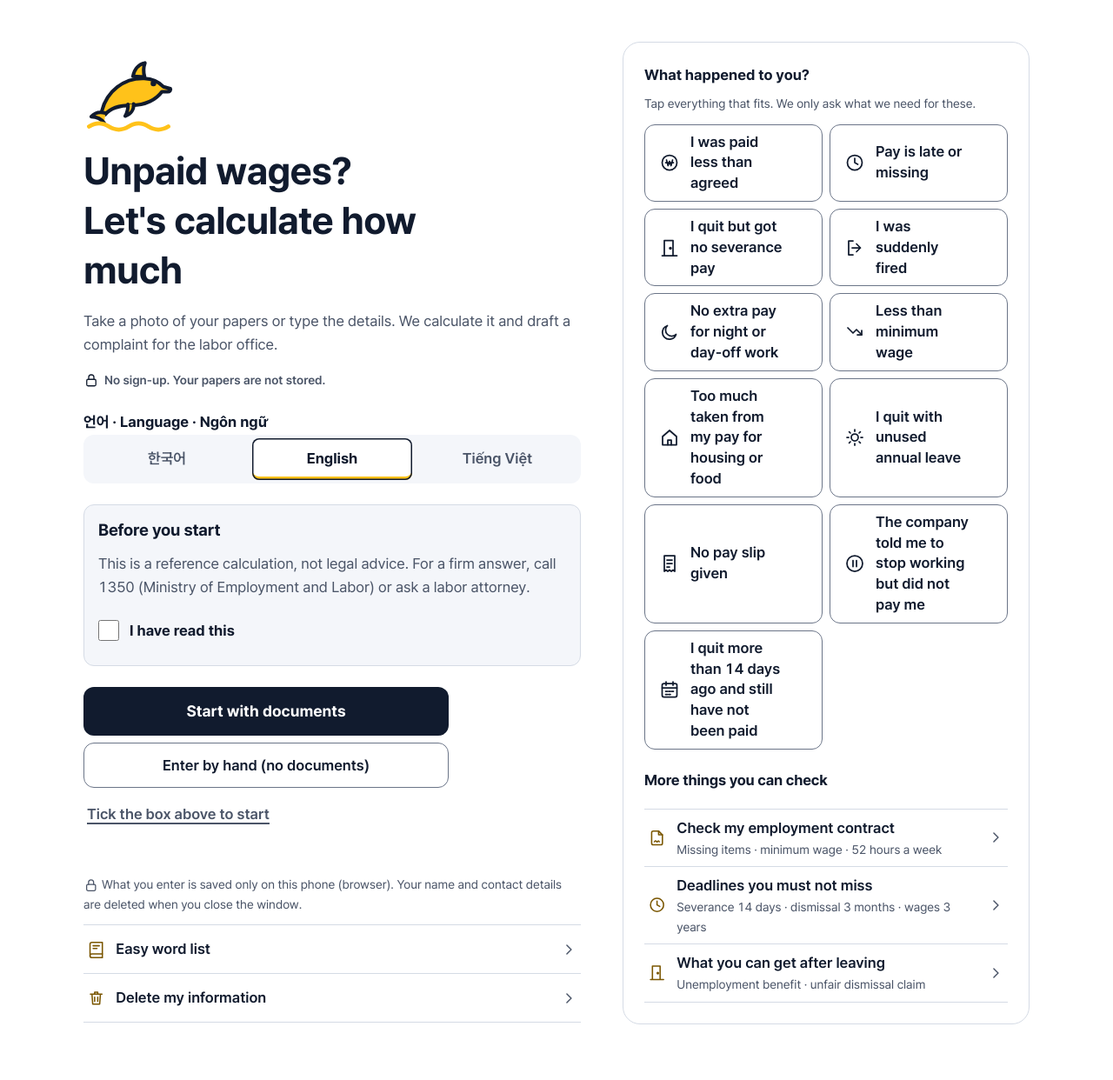
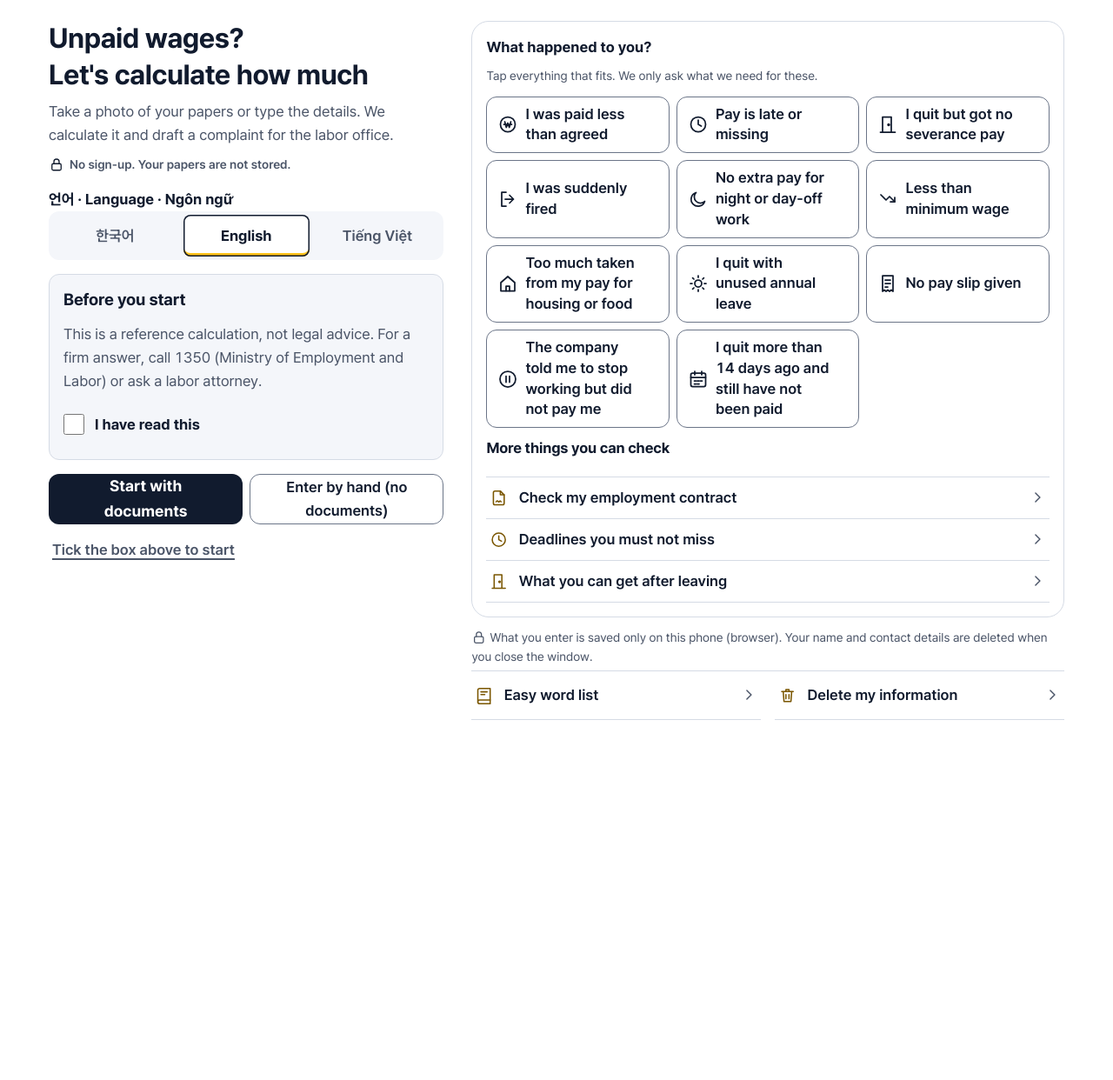
Before and after one commit to Jihwan0210/wage-guard, a Spring Boot app: page / in a window 1280 px wide. Shown: the part 61-1303 px from the top of the page at 87% size. After the commit the page ends 889 px from the top, so only its background shows below. Run offline with Spring Boot 4, Linux system fonts and the light colour scheme; some of the project's set-up classes (security, data sources, template engines, error pages and the like) are left out, and stand-ins take their place.

Commit message:
시작 화면을 1280x800 한 화면에(큰 돌고래 숨김, 제목 작게, 시작 단추 나란히, 상황 세 줄, 더 확인할 것 · 저장 안내는 오른쪽 칸), 서류에서 읽은 수당 0원도 0원으로 보이게 (sw.js VERSION v2-19)

```diff
--- a/src/main/resources/static/css/app.css
+++ b/src/main/resources/static/css/app.css
@@ -469,7 +469,7 @@ dialog .stack { gap: var(--s4); }
   .top-title { display: none; }
   .wrap { padding-block: var(--s7) var(--s8); }
   .split { max-width: none; grid-template-columns: minmax(0, 1fr) 340px; gap: var(--s7); align-items: start; }
-  .split.wide-side { grid-template-columns: minmax(0, 1.1fr) minmax(0, 0.9fr); }
+  .split.wide-side { grid-template-columns: minmax(0, 0.85fr) minmax(0, 1.15fr); gap: var(--s6); }
   .side { position: sticky; top: 92px; }
   .wide { max-width: 1120px; }
   .split .cta { margin-top: 0; }
@@ -477,14 +477,25 @@ dialog .stack { gap: var(--s4); }
   .hero h1 { padding-right: 0; max-width: 11em; }
   .mascot { position: static; width: 104px; order: -1; }
   .start-side { padding: var(--s5); border-radius: var(--r-lg); background: var(--bg); border: 1px solid var(--line); }
-  /* 시작 화면은 스크롤 없이: 상황은 두 줄로, 저장 안내 · 사전 · 지우기는 왼쪽 칸 아래 (상황을 골라도 움직이지 않게) */
-  .split.wide-side { grid-template-rows: auto 1fr; }
-  .split.wide-side > .start-side { grid-column: 2; grid-row: 1 / span 2; }
-  .split.wide-side > .foot-bar { grid-column: 1; margin-top: 0; }
-  .start-side .sit-grid { display: grid; grid-template-columns: repeat(2, minmax(0, 1fr)); }
-  .start-main { gap: var(--s5); }
-  .start-main .cta { max-width: 420px; }
-  .start-main .cta .hint { text-align: left; align-self: flex-start; }
+  /* 시작 화면은 한 화면(1280x800)에 스크롤 없이: 왼쪽 = 소개 · 언어 · 확인 · 시작 단추, 오른쪽 = 상황(세 줄) · 더 확인할 것 · 저장 안내.
+     상황을 골라도 높이가 그대로라 아래 묶음이 움직이지 않는다 */
+  .wrap:has(.wide-side) { max-width: 1200px; padding-block: var(--s5) var(--s4); }
+  .split.wide-side { grid-template-columns: minmax(0, 0.8fr) minmax(0, 1.2fr); grid-template-rows: auto 1fr; gap: 0 var(--s6); }
+  .split.wide-side > .start-main { grid-column: 1; grid-row: 1 / span 2; }
+  .split.wide-side > .start-side { grid-column: 2; grid-row: 1; padding: var(--s4); gap: var(--s3); }
+  .split.wide-side > .foot-bar { grid-column: 2; margin-top: var(--s3); gap: var(--s1); }
+  .split.wide-side > .foot-bar .nav-list { display: grid; grid-template-columns: repeat(2, minmax(0, 1fr)); gap: 0 var(--s4); }
+  .wide-side .mascot { display: none; }
+  .wide-side .hero { gap: var(--s2); }
+  .wide-side .hero h1 { font-size: 2rem; max-width: none; }
+  .start-main { gap: var(--s4); }
+  .start-main .cta { display: grid; grid-template-columns: repeat(2, minmax(0, 1fr)); max-width: none; }
+  .start-main .cta .hint { grid-column: 1 / -1; text-align: left; justify-self: start; }
+  .start-side .sit-grid { display: grid; grid-template-columns: repeat(3, minmax(0, 1fr)); gap: var(--s2); }
+  .start-side .sit { min-height: 52px; padding: var(--s2) 30px var(--s2) var(--s3); gap: var(--s2); }
+  .start-side .sit:has(input:checked)::after { right: 10px; }
+  .start-side .nav-row { min-height: 48px; }
+  .start-side .nav-row small { display: none; }
   .row dt { width: 11em; }
   /* 진정서: 문서는 A4 처럼 좁게, 단추는 옆 칸. 번역을 나란히 볼 때는 문서 둘이 폭을 다 쓴다 */
   .split.cp-both { grid-template-columns: minmax(0, 1fr); }
--- a/src/main/resources/static/js/app.js
+++ b/src/main/resources/static/js/app.js
@@ -1776,7 +1776,7 @@
       else if (x.key === 'weeklyContractHours') weekly = Number(v);
       else if (x.key === 'wageType') f.wageType = { HOURLY: 'hour', DAILY: 'day', MONTHLY: 'month' }[v] || '';
       else if (x.key === 'baseWage') f.wage = String(v);
-      else if (x.key === 'allowances') f.allowance = String(v.reduce(function (s, a) { return s + Number(a.amount); }, 0) || '');
+      else if (x.key === 'allowances') f.allowance = String(v.reduce(function (s, a) { return s + Number(a.amount); }, 0));
       else if (x.key === 'payMonth') f.month = v;
       else if (x.key === 'paidAmount') f.paid = String(v);
       else f[row] = String(v);
--- a/src/main/resources/static/sw.js
+++ b/src/main/resources/static/sw.js
@@ -1,6 +1,6 @@
 // 설치형 웹앱 서비스워커: 화면 파일만 캐시해 인터넷이 끊겨도 화면이 열리게 한다.
 // API 응답(/api/) · 업로드 · 입력값은 절대 캐시하지 않는다 (개인정보 최소). 화면 파일을 바꾸면 VERSION 을 올린다
-var VERSION = 'wageback-v2-18';
+var VERSION = 'wageback-v2-19';
 var FILES = ['./', 'index.html', 'css/app.css', 'js/app.js', 'js/vendor/qrcode.js', 'fonts/noran-sans.woff2', 'favicon.svg',
   'manifest.webmanifest', 'icons/icon-192.png', 'icons/icon-512.png', 'icons/icon-maskable-512.png',
   'i18n/languages.json', 'i18n/ko.json', 'i18n/en.json', 'i18n/vi.json', 'data/offices.json', 'data/guides.json', 'data/deadlines.json'];
```
